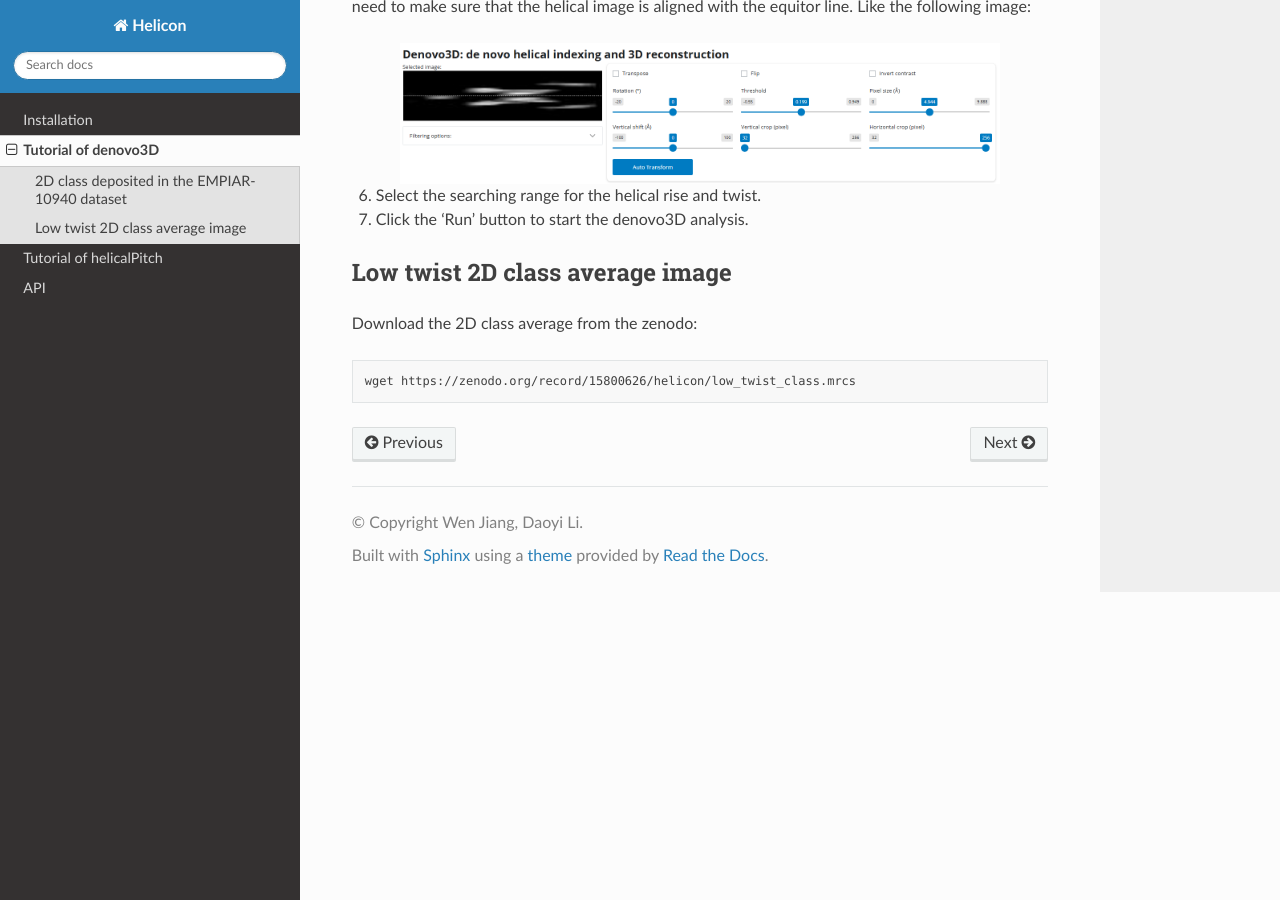
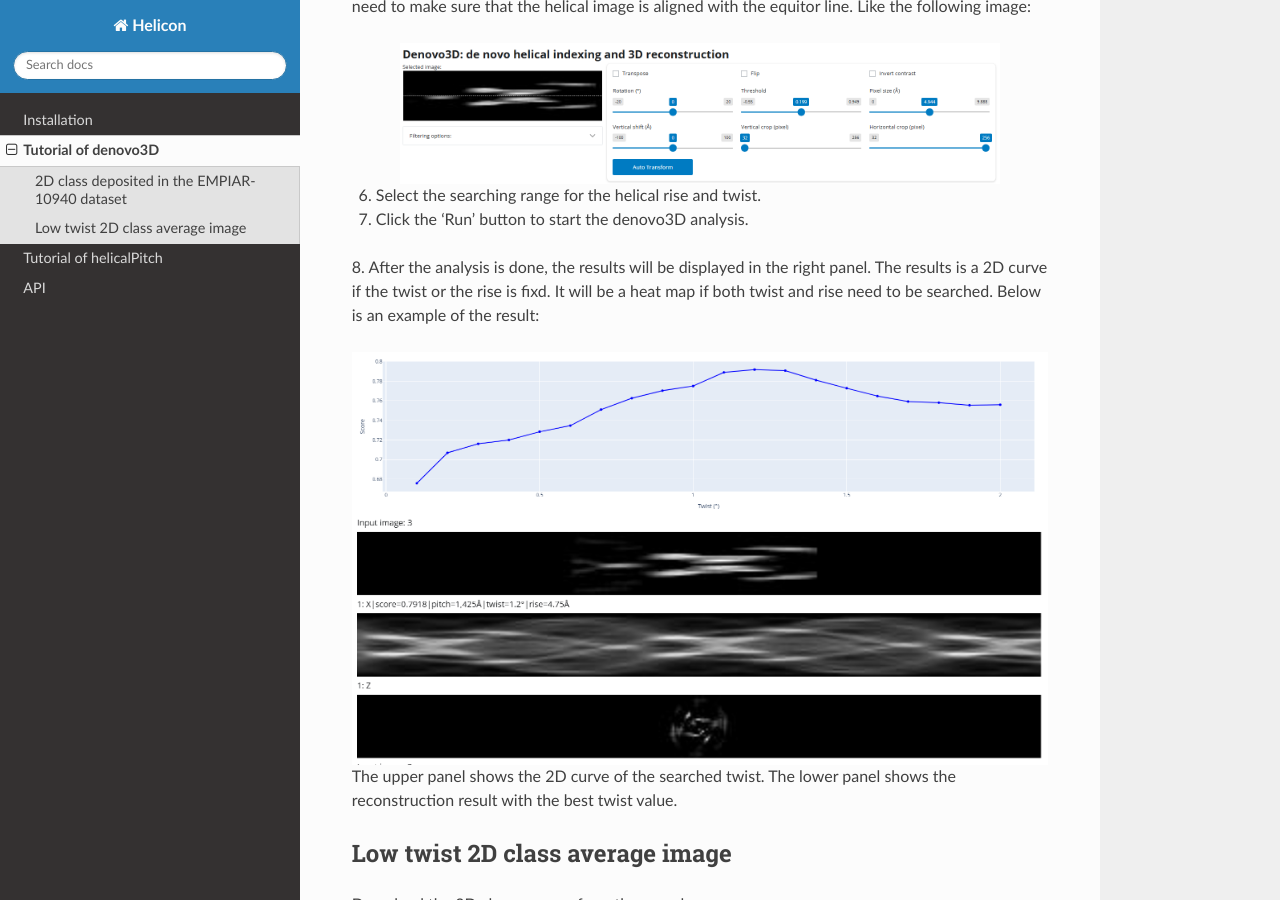
Before and after one commit to jianglab/helicon_doc, a Sphinx documentation site: the page built from docs/source/Denovo3D.rst, in a window 1280 px wide and 900 px high, scrolled down 786 px. Built offline with Sphinx 7.4.7 and the Read the Docs theme 3.1.0, drawn with Linux system fonts in a browser that asks for light colours.

Commit message:
the result figure of 10940

```diff
--- a/docs/source/Denovo3D.rst
+++ b/docs/source/Denovo3D.rst
@@ -42,6 +42,17 @@ Like the following image:
 
 7. Click the 'Run' button to start the denovo3D analysis.
 
+8. After the analysis is done, the results will be displayed in the right panel. The results is a 2D curve
+if the twist or the rise is fixd. It will be a heat map if both twist and rise need to be searched. Below is an
+example of the result:
+
+.. image:: ../images/curve.png
+    :width: 800px
+    :align: center
+
+The upper panel shows the 2D curve of the searched twist. The lower panel shows the reconstruction result with
+the best twist value.
+
 Low twist 2D class average image
 ----------------
 
```
Also changed, not shown: docs/images/curve.png (added).
